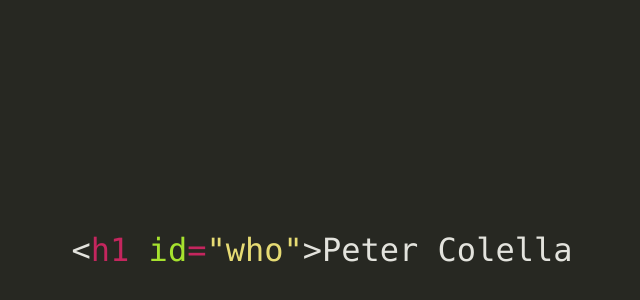
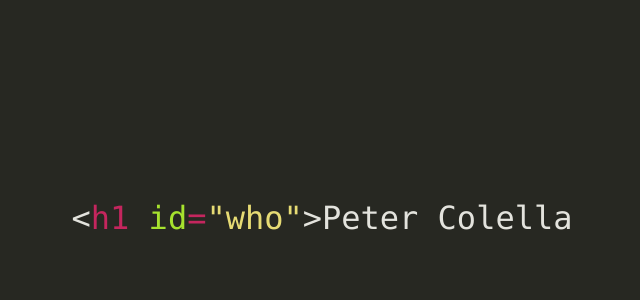
Before and after one commit to petercolella/react-portfolio, a React (Create React App) app: page / in a window 1280 px wide. Shown: the part 150-450 px from the top of the page, without its empty margins (318-958 px from the left). Built offline with nearby package versions, Linux system fonts and the light colour scheme.

Commit message:
updates height of App component to account for height of Footer

```diff
--- a/src/App.css
+++ b/src/App.css
@@ -1,5 +1,5 @@
 .App {
-  height: 100%;
+  height: calc(100% - 4em);
   display: flex;
   flex-direction: column;
   justify-content: center;
```
